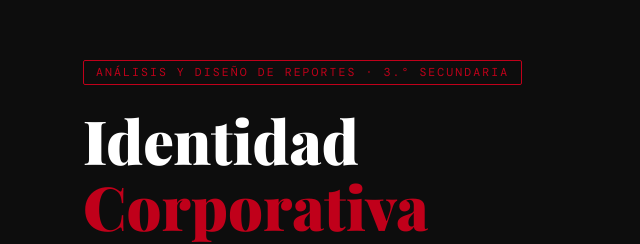
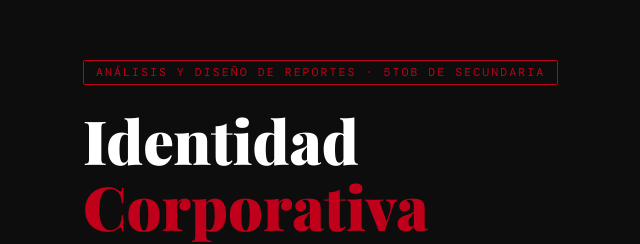
Before and after one commit to Juanapau/ADR_RA2_Act.6.2.10, a plain HTML site: page index.html in a window 1280 px wide. Shown: the top 244 px of the page, 7-647 px from the left. Drawn offline with nearby package versions, Linux system fonts and the light colour scheme.

Commit message:
Update index.html

```diff
--- a/index.html
+++ b/index.html
@@ -793,7 +793,7 @@
 <!-- HERO -->
 <header class="hero">
   <div class="hero-inner">
-    <div class="hero-tag">Análisis y Diseño de Reportes · 3.° Secundaria</div>
+    <div class="hero-tag">Análisis y Diseño de Reportes · 5toB de Secundaria</div>
     <h1>Identidad<br><span>Corporativa</span></h1>
     <p class="hero-sub">Colores, tipografías, logotipo y márgenes: los pilares visuales que construyen la imagen de una empresa.</p>
     <div class="hero-meta">
```
